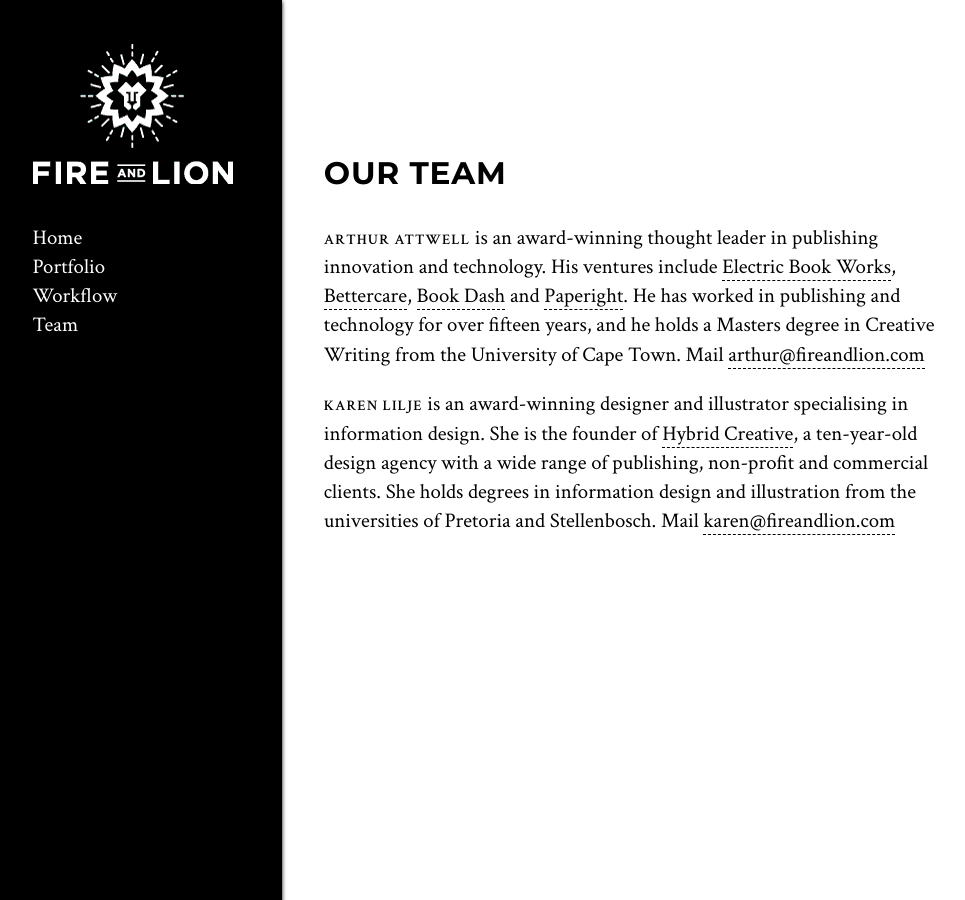
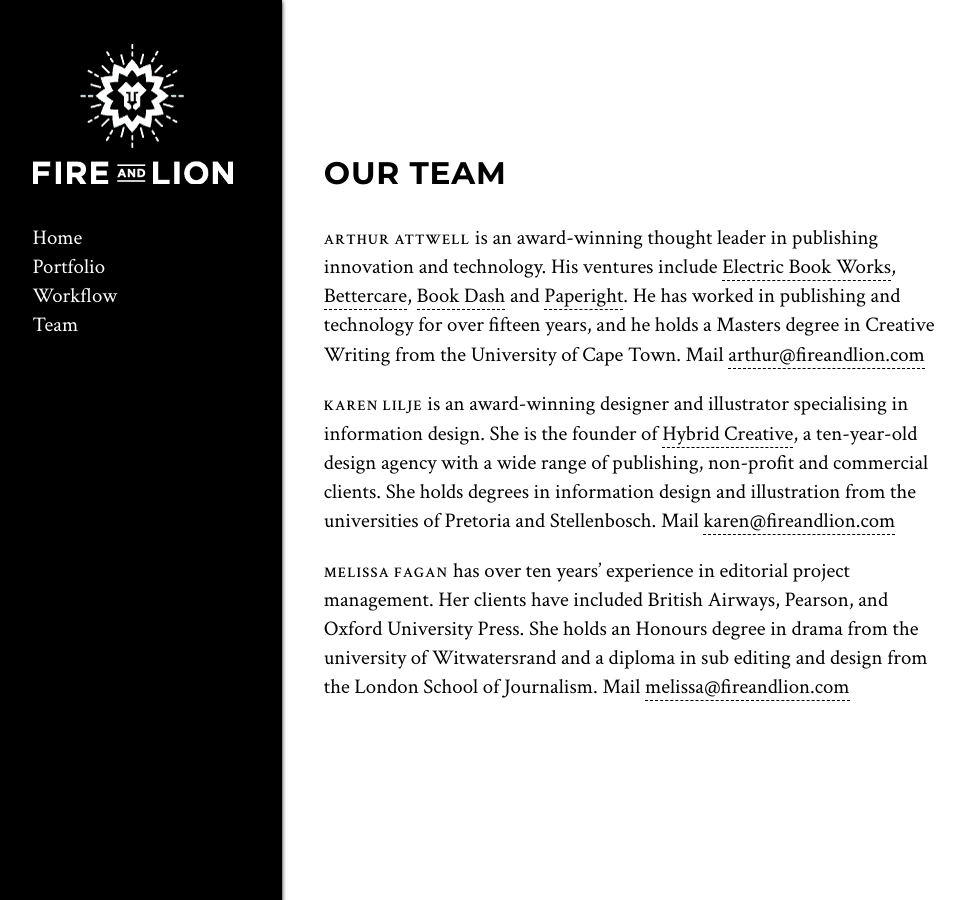
Before and after one commit to jenniferjacobs/fireandlion, a Jekyll site: the page built from team.md, in a window 1280 px wide and 900 px high. Shown: the whole window, without its empty margins (9-974 px from the left). Built offline with Jekyll 4.4.1, drawn with Linux system fonts in a browser that asks for light colours.

Commit message:
Add Melissa

```diff
--- a/team.md
+++ b/team.md
@@ -8,3 +8,5 @@
 **Arthur Attwell** is an award-winning thought leader in publishing innovation and technology. His ventures include [Electric Book Works](http://electricbookworks.com), [Bettercare](http://bettercare.co.za), [Book Dash](http://bookdash.org) and [Paperight](http://paperight.com). He has worked in publishing and technology for over fifteen years, and he holds a Masters degree in Creative Writing from the University of Cape Town. Mail [arthur@fireandlion.com](mailto:arthur@fireandlion.com)
 
 **Karen Lilje** is an award-winning designer and illustrator specialising in information design. She is the founder of [Hybrid Creative](http://hybridcreative.co.za), a ten-year-old design agency with a wide range of publishing, non-profit and commercial clients. She holds degrees in information design and illustration from the universities of Pretoria and Stellenbosch. Mail [karen@fireandlion.com](mailto:karen@fireandlion.com)
+
+**Melissa Fagan** has over ten years’ experience in editorial project management. Her clients have included British Airways, Pearson, and Oxford University Press. She holds an Honours degree in drama from the university of Witwatersrand and a diploma in sub editing and design from the London School of Journalism. Mail [melissa@fireandlion.com](mailto:melissa@fireandlion.com)
```
